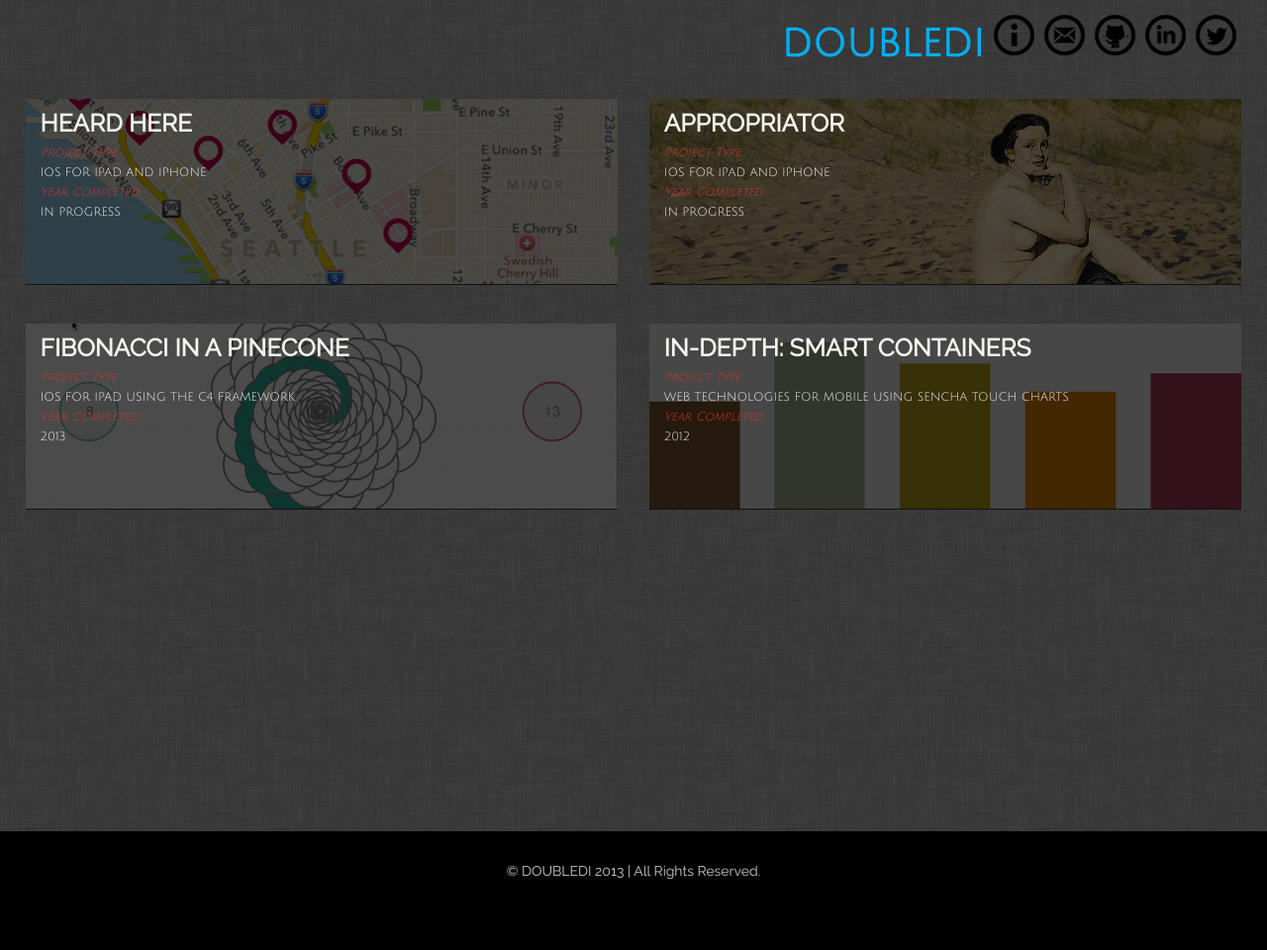
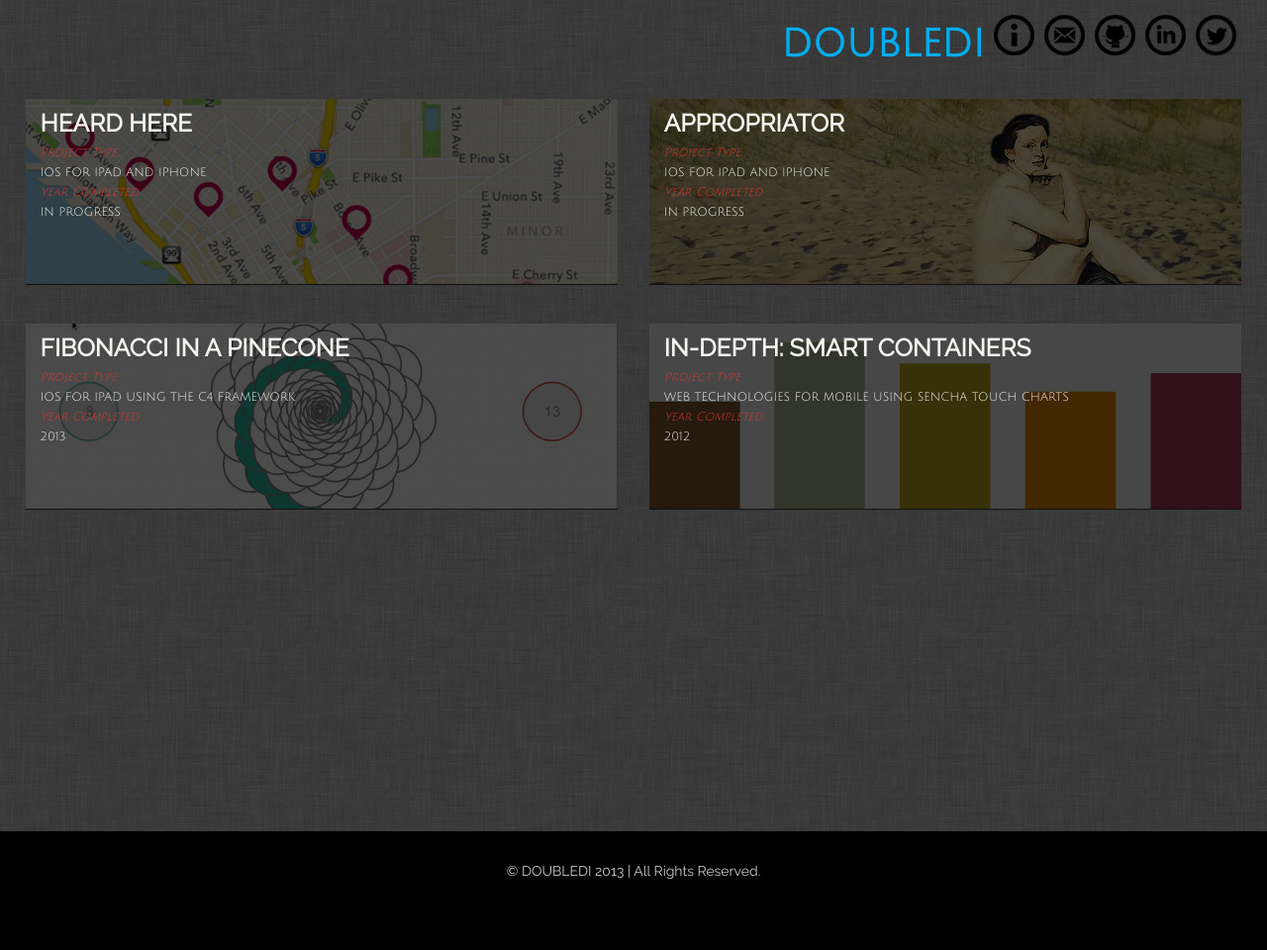
Before and after one commit to diannamertz/doubledi.github.com, a Jekyll site: the page built from index.html, in a window 1280 px wide. Shown: the whole page at 99% size. Built offline with Jekyll 4.4.1, drawn with Linux system fonts in a browser that asks for light colours.

Commit message:
changes to index

```diff
--- a/index.html
+++ b/index.html
@@ -6,7 +6,7 @@
   <div class="row-fluid">
   <ul class="entries portfolio-page">
     <li class="span6">
-      <a href="heardhere.html"><img src="/img/front-heardhere.jpg">
+      <a href="heardhere.html"><img src="/img/front-heardhere1.jpg">
       <div class="overlaydark">
         <h3>Heard Here</h3>
         <em>Project Type</em>
```
Also changed, not shown: img/front-heardhere1.jpg (added).
